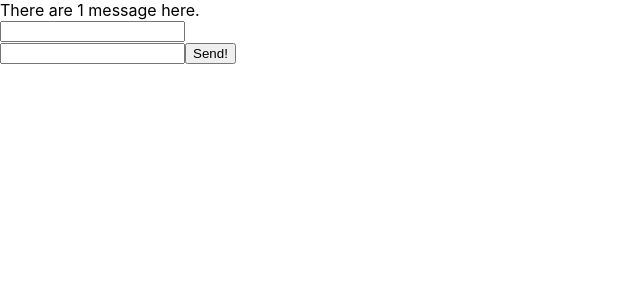
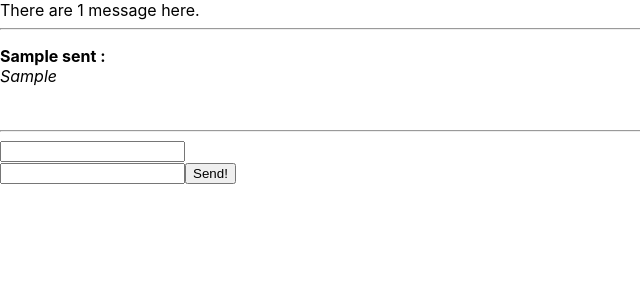
Before and after one commit to PratikGarai/Chatroom-React, a React (Create React App) app: page / in a window 1280 px wide. Both pictures are taken after typing "Sample", "Sample" into the empty fields and a click on the button "Send!". Shown: the top 300 px of the page, without its empty margins (0-640 px from the left). Built offline with nearby package versions, Linux system fonts and the light colour scheme.

Commit message:
message component basic added

```diff
--- a/src/components/InputForm.js
+++ b/src/components/InputForm.js
@@ -24,6 +24,9 @@ class InputForm extends React.Component
     handleSubmit(e)
     {
         e.preventDefault();
+
+        if(this.state.val===""|| this.state.name==="")
+            return;
         const newMessage = {
             name : this.state.name,
             val : this.state.val
@@ -42,8 +45,8 @@ class InputForm extends React.Component
         return(
             <div>
                 <form>
-                    <input name="name" value={this.state.name} onChange={this.handleChange} /><br />
-                    <input name="val" value={this.state.val} onChange={this.handleChange} />
+                    <input name="name" value={this.state.name} onChange={this.handleChange}  /><br />
+                    <input name="val" value={this.state.val} onChange={this.handleChange}  />
                     <button onClick={this.handleSubmit} type="submit">Send!</button>
                 </form>
             </div>
--- a/src/components/MainComponent.js
+++ b/src/components/MainComponent.js
@@ -1,4 +1,5 @@
 import React from 'react';
+import MessageComponent from './MessageComponent';
 
 class MainComponent extends React.Component
 {
@@ -38,9 +39,12 @@ class MainComponent extends React.Component
 
     render()
     {
+        const components = this.state.messages.map( (obj, index) => <MessageComponent data={obj} key={index} /> );
         return(
             <div>
-                There are {this.state.messages.length} message here.
+                There are {this.state.messages.length} message here.<br /><hr/>
+                {components}
+                <hr />
             </div>
         );
     }
--- /dev/null
+++ b/src/components/MessageComponent.js
@@ -0,0 +1,26 @@
+import React from 'react';
+
+class MessageComponent extends React.Component
+{
+    constructor(props)
+    {
+        super(props);
+    }
+
+    render()
+    {
+        return (
+            <React.Fragment>
+                <div>
+                    <p>
+                        <strong>{this.props.data.name} sent :</strong><br />
+                        <em>{this.props.data.val}</em>
+                    </p>
+                </div>
+                <br/>
+            </React.Fragment>
+        )
+    }
+}
+
+export default MessageComponent;
```
